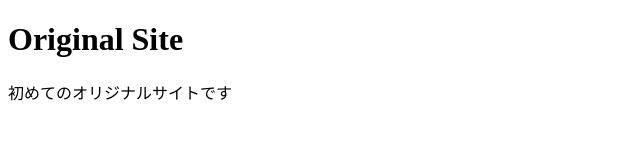
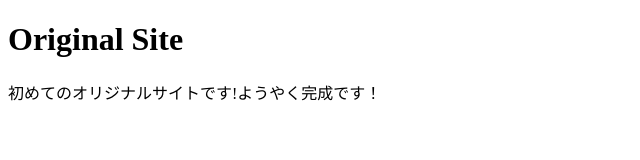
Before and after one commit to momoka-47/mysite, a plain HTML site: page index.html in a window 1280 px wide. Shown: the whole page, without its empty margins (0-640 px from the left). Drawn offline with Linux system fonts and the light colour scheme.

Commit message:
Add files via upload

```diff
--- a/index.html
+++ b/index.html
@@ -8,6 +8,6 @@
 </head>
 <body>
   <h1>Original Site</h1>
-  <p>初めてのオリジナルサイトです</p>
+  <p>初めてのオリジナルサイトです!ようやく完成です！</p>
 </body>
 </html>
```
